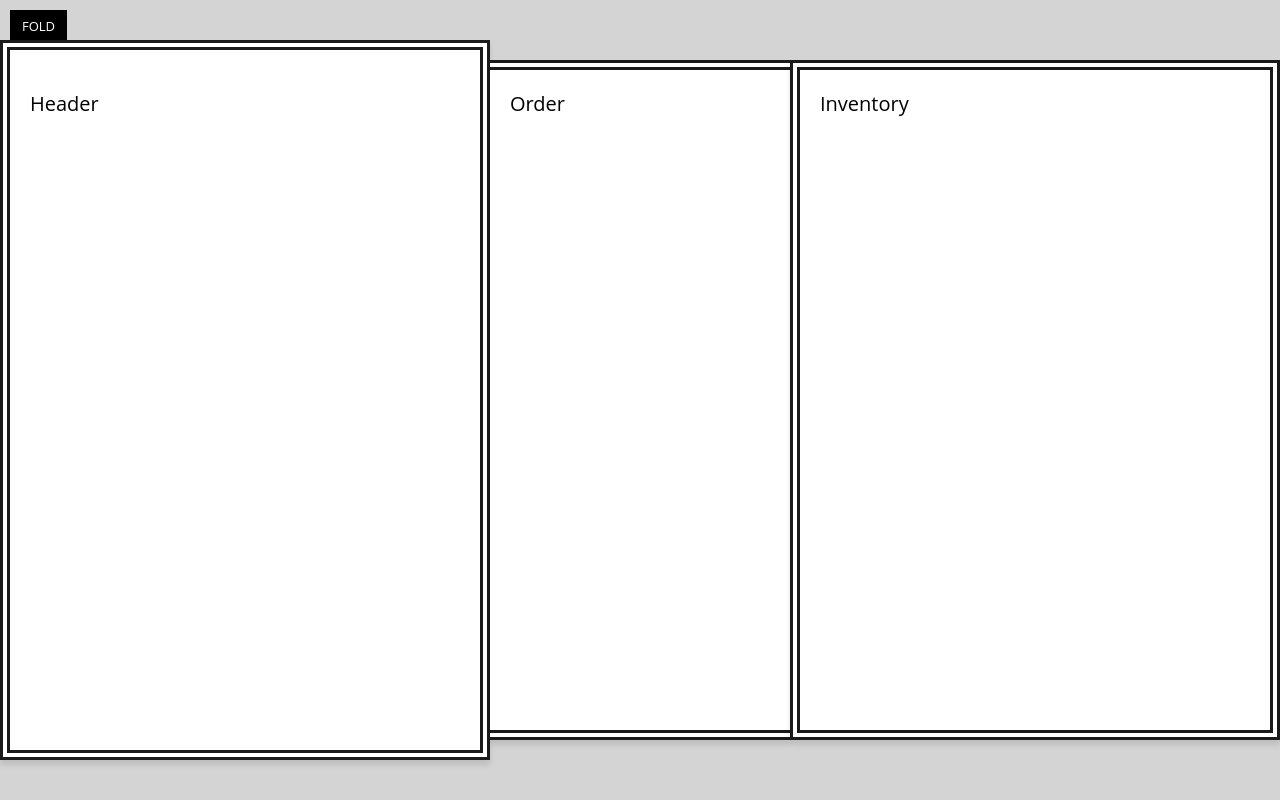
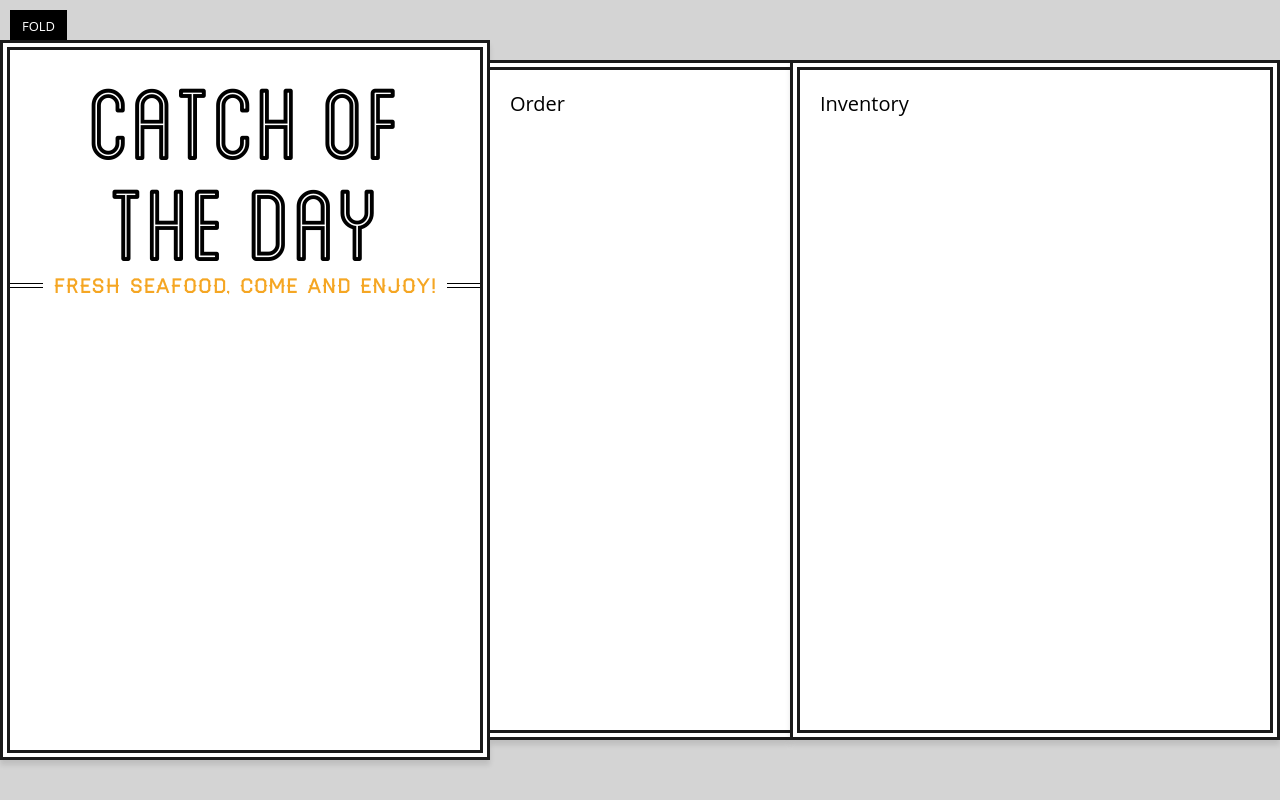
Before and after one commit to joeyaza/react-pract, a React (Create React App) app: page / in a window 1280 px wide. Built offline with nearby package versions, Linux system fonts and the light colour scheme.

Commit message:
further updates

```diff
--- a/src/components/App.js
+++ b/src/components/App.js
@@ -10,7 +10,7 @@ class App extends React.Component {
 
             <div className="catch-of-the-day">
                 <div className="menu">
-                    <Header />
+                    <Header tagline="Fresh Seafood, come and enjoy!" />
                 </div>
                 <Order />
                 <Inventory />
--- a/src/components/Header.js
+++ b/src/components/Header.js
@@ -1,18 +1,21 @@
 import React from "react";
 
-class Header extends React.Component {
 
-    render() {
+const Header = (props) => {
 
-        return (
+    return (
 
-            <p>Header</p>
+        <header className="top">
+            <h1>
+                Catch of the Day
+            </h1>
+            <h3 className="tagline"><span>{props.tagline}</span></h3>
+        </header>
 
 
-        )
+    )
 
-    }
+};
 
-}
 
 export default Header;
```
